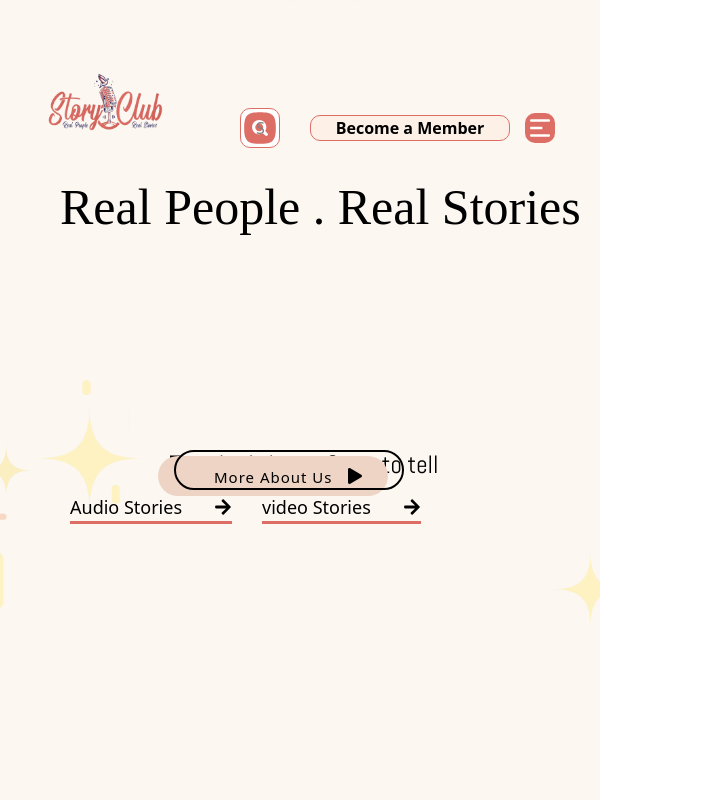
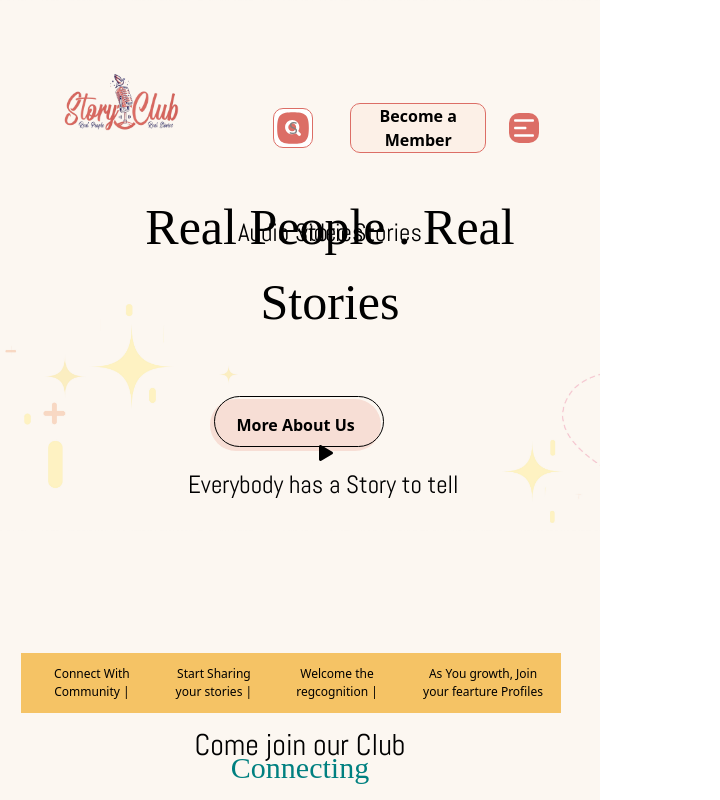
Before and after one commit to Thameem6369538954/Story-Club, a React (Create React App) app: page / in a window 600 px wide. Shown: the top 800 px of the page, 720 px wide, since content can reach past the window. Built offline with nearby package versions, Linux system fonts and the light colour scheme; a web font is replaced by a local one.

Commit message:
new  commit

```diff
--- a/src/css/Connectingpage.css
+++ b/src/css/Connectingpage.css
@@ -10,27 +10,27 @@
     justify-content: center;
 }
 .navbar-ul {
-    position: absolute;
     display: flex;
     background-color: #f5c365;
-    width: 85%;
+    width: 80%;
     padding: 10px;
-    margin-top: -25%;
-    margin-left: 5%;
     gap: 2rem;
   }
   .navbar-ul li{
+    display: flex;
+    align-items: center;
+    justify-content: center;
     list-style: none;
-
+   margin-left: 3%;
     font-weight: 400;
   }
 .story-tell-main p{
     font-size: 30px;
     font-family: 'Abel', sans-serif;
-    margin: 40px;
+    margin-top: 70px;
 }
 .story-tell-main h1{
-    margin-top: 10px;
+    margin-top: 20px;
     font-size: 50px;
     font-family: 'PT Serif Caption', serif;
 }
@@ -41,7 +41,7 @@
 }
 .Connecting-btns button{
     width: 401px;
-    margin-top: 380px;
+    margin-top: 70%;
     margin-left: 10px;
     padding: 20px;
     background-color: #eed4c5;
@@ -69,7 +69,7 @@
     align-items: center;
     justify-content: space-between;
    }
-   @media screen and (max-width:320px) {
+   @media screen and (max-width:600px) {
 
     .story-tell-main{
         background-image: url('../Images/Hdrbg.jpg');
@@ -82,24 +82,20 @@
         align-items: center;
         justify-content: center;
         position: relative;
-        margin-top: -110px;
+
     }
     .navbar-ul {
-
         display: flex;
-
         background-color: #f5c365;
         width: 95%;
         height: 50px;
         padding: 5px;
-        margin-top: -155%;
+        margin-top: -120%;
       }
       .navbar-ul li{
         gap: 0.2em;
         font-weight: 400;
         font-size: 8px;
-
-
       }
       .Connecting-btns {
         margin-top: 150px;
--- a/src/css/Header.css
+++ b/src/css/Header.css
@@ -13,10 +13,14 @@
     display: flex;
     gap: 2rem;
     align-items: center;
-    border-bottom: 3px solid #dc6e66;
     font-size: 30px;
     margin-left: -50px;
 }
+.btn-1:hover,.btn-2:hover{
+    transition: 0.5s;
+    border-bottom: 3px solid #dc6e66;
+}
+
 .header h1{
     font-size: 70px;
     margin-top: 20px;
@@ -24,11 +28,12 @@
     text-align: center;
     font-family: 'PT Serif Caption', serif;
     letter-spacing: 0.-1cm;
+    padding: 20px;
 }
 
 .play-btn{
-    margin-left: 160px;
-    margin-top: -60px;
+    margin-left: 185px;
+    margin-top: -329px;
     z-index: 1;
     position: absolute;
 }
@@ -41,94 +46,173 @@
     margin-top: 30%;
     margin-left:40%;
 }
-.kids{
-    position: absolute;
-    margin-top: 35%;
-    margin-left: -25%;
-}
 .header p{
     font-family: 'Abel', sans-serif;
     font-size: 40px;
+    padding: 20px;
 }
-.three-btn button {
-    padding: 10px;
-    font-size: 15px;
-    outline: none;
-    border: none;
-    background-color:#eed4c5;
-   margin-top: -60px;
-    position: relative;
-    letter-spacing: 1px;
-    border-radius: 20px;
-   width: 230px;
-   height: 40px;
+
+   .two-header-btns{
+    display: flex;
+    gap: 5rem;
+    margin-top: 13%;
+    margin-left: 37%;
+    width: 100%;
    }
 
-   .three-btn button::before {
-    border-radius: 20px;
-    content: '';
-    color: black;
-    /*Button's value/text-content */
+   .btn {
+    background-color: #f7ded5;
+    border: 0 solid #e5e7eb;
+    box-sizing: border-box;
+    color: #000000;
+    display: flex;
+    font-family: ui-sans-serif, system-ui, -apple-system, system-ui, "Segoe UI",
+      Roboto, "Helvetica Neue", Arial, "Noto Sans", sans-serif,
+      "Apple Color Emoji", "Segoe UI Emoji", "Segoe UI Symbol", "Noto Color Emoji";
+    font-size: 1rem;
+    font-weight: 700;
+    justify-content: center;
+    line-height: 1.75rem;
+    padding: 0.75rem 1.65rem;
+    position: relative;
+    text-align: center;
+    text-decoration: none #000000 solid;
+    text-decoration-thickness: auto;
+    width: 100%;
+    max-width: 460px;
+    position: relative;
+    cursor: pointer;
+    /* transform: rotate(-2deg); */
+    user-select: none;
+    -webkit-user-select: none;
+    touch-action: manipulation;
+    display: flex;
+    justify-content: space-around;
+    align-items: center;
+    border-radius: 1.7rem;
+    margin-top: -80%;
+  }
+
+  .btn:focus {
+    outline: 0;
+  }
+
+  .btn:after {
+    content: "";
     position: absolute;
-    top: -14%;
-    left: 7%;
-    border: 2px solid black;
-    width: 100%;
-    height: 100%;
-    color: white;
-    display: flex;
-    align-items: center;
-    justify-content: center;
-    transition: 0.15s ease-in-out;
-    font-weight: bold;
-   }
+    border: 1px solid #000000;
+    border-radius: 1.7rem;
+    bottom: 4px;
+    left: 4px;
+    width: calc(100% - 1px);
+    height: calc(100% - 1px);
+  }
 
-   .three-btn button:hover::before {
-    top: 0;
-    left: 0;
-   }
-   .two-header-btns{
-    display: flex;
-  gap: 5rem;
-    position: absolute;
-    margin-top: 37%;
-    margin-left: 37%;
+  .btn:hover:after {
+    bottom: 2px;
+    left: 2px;
+  }
 
-   }
+  @media (min-width: 768px) {
+    .btn {
+      padding: 0.75rem 3rem;
+      font-size: 1.25rem;
+    }
+  }
+@media screen and (max-width:600px) {
+    .btn-1,.btn-2{
+        margin-top: -200%;
+        display: flex;
+        gap: 2rem;
+        align-items: center;
+        font-size: 30px;
+        z-index: 1;
+        margin-left: -70px;
+    }
 
+    .header-main{
+        position: relative;
+        background-image: url('../Images/Hdrbg.jpg');
+        background-position: center;
+        background-size: cover;
+       width: 100%;
+       height: 80vh;
 
-@media screen and (max-width:600px) {
+    }
+
+    .btn {
+        background-color: #f7ded5;
+        border: 0 solid #e5e7eb;
+        box-sizing: border-box;
+        color: #000000;
+        display: flex;
+        font-family: ui-sans-serif, system-ui, -apple-system, system-ui, "Segoe UI",
+          Roboto, "Helvetica Neue", Arial, "Noto Sans", sans-serif,
+          "Apple Color Emoji", "Segoe UI Emoji", "Segoe UI Symbol", "Noto Color Emoji";
+        font-size: 1rem;
+        font-weight: 700;
+        justify-content: center;
+        line-height: 1.75rem;
+        padding: 0.75rem 1.65rem;
+        position: relative;
+        text-align: center;
+        text-decoration: none #000000 solid;
+        text-decoration-thickness: auto;
+        width: 100%;
+        max-width: 460px;
+        position: relative;
+        cursor: pointer;
+        /* transform: rotate(-2deg); */
+        user-select: none;
+        -webkit-user-select: none;
+        touch-action: manipulation;
+        display: flex;
+        justify-content: space-around;
+        align-items: center;
+        border-radius: 1.7rem;
+        margin-top: 25%;
+      }
+
+      .btn:focus {
+        outline: 0;
+      }
+
+      .btn:after {
+        content: "";
+        position: absolute;
+        border: 1px solid #000000;
+        border-radius: 1.7rem;
+        bottom: 4px;
+        left: 4px;
+        width: calc(100% - 1px);
+        height: calc(100% - 1px);
+      }
+
+      .btn:hover:after {
+        bottom: 2px;
+        left: 2px;
+      }
+
     .header h1{
         font-size: 30px;
         color: teal;
-        /* position: absolute; */
         text-align: center;
         font-family: 'PT Serif Caption', serif;
         letter-spacing: 0.-1cm;
         top: 20px;
+        padding: 20px;
         margin: auto;
     }
     .header p{
         margin: auto;
         font-family: 'Abel', sans-serif;
         font-size: 25px;
+        padding: 20px;
     }
-    .three-btn button {
-        padding: 10px;
-        font-size: 15px;
-        outline: none;
-        border: none;
-        background-color:#eed4c5;
-       margin-left: -65%;
-        /* position: relative; */
-        letter-spacing: 1px;
-        border-radius: 20px;
-       width: 230px;
-       height: 40px;
-       }
+
        .play-btn{
-        margin-left: 20%;
-        margin-top: -10px;
+        margin-left: 85%;
+        margin-top: 40px;
         z-index: 1;
     }
     .three-btn{
@@ -171,20 +255,7 @@
         font-family: 'Abel', sans-serif;
         font-size: 25px;
     }
-    .three-btn button {
-        padding: 10px;
-        font-size: 15px;
-        outline: none;
-        border: none;
-        background-color:#eed4c5;
-       margin-top: 100px;
-       margin-left: -45%;
-        position: relative;
-        letter-spacing: 1px;
-        border-radius: 20px;
-       width: 230px;
-       height: 40px;
-       }
+
        .play-btn{
         margin-left: 60px;
         margin-top: 100px;
--- /dev/null
+++ b/src/css/Home.css
@@ -0,0 +1,3 @@
+body{
+    overflow-x: hidden;
+}
--- a/src/css/Navbar.css
+++ b/src/css/Navbar.css
@@ -6,7 +6,7 @@
    */top: 20px;
 }
 .navbar-main button{
-  width: 200px;
+  width: 90%;
 }
 
 nav{
@@ -123,7 +123,7 @@ nav button{
     top: -10px;
     height: 120vh;
     width: 100%;
-    background-image: url('../Images//Navimage.jpg');
+    background-image: url('../Images/Hdrbg.jpg');
     background-position: center;
     background-size: cover;
     z-index: 3;
@@ -144,6 +144,8 @@ nav button{
   }
   .nav-links li{
   margin-top: 10px;
+  font-size: 30px;
+  color: black;
   }
   .menu{
     background-color: #dc6e66;
--- a/src/homeComponents/Header.js
+++ b/src/homeComponents/Header.js
@@ -10,19 +10,19 @@ const Header = () => {
   return (
     <div>
         <div className="header-main">
+
         <Navbar />
+
         <div className="header">
+        <div className="three-btn">
+           <NavLink to='/Hiring'><button className='btn'>More About Us</button></NavLink>
+            <FaPlay className='play-btn'/>
+        </div>
         <h1  data-aos="fade-down" data-aos-easing="linear"
      data-aos-duration="1000">Real People . Real Stories</h1>
             <p data-aos="fade-up" data-aos-easing="linear"
       >Everybody has a Story to tell</p>
-        </div>
-        <div className="three-btn">
-           <NavLink to='/Hiring'><button>More About Us</button></NavLink>
-            <FaPlay className='play-btn'/>
-        </div>
-
-        <div className="two-header-btns">
+       <div className="two-header-btns">
           <div className="btn-1">
           <NavLink to='/Featured'><p>Audio Stories</p></NavLink>
           <FaArrowRight />
@@ -33,7 +33,12 @@ const Header = () => {
           <FaArrowRight />
           </div>
         </div>
+
         </div>
+
+
+        </div>
+
 
 
     </div>
--- a/src/pages/Home.js
+++ b/src/pages/Home.js
@@ -3,7 +3,7 @@ import Header from '../homeComponents/Header'
 import Navbar from '../homeComponents/Navbar'
 import Connectingpage from '../homeComponents/Connectingpage.js'
 import Workshop from '../homeComponents/Workshop.js'
-
+import '../css/Home.css'
 const Home = () => {
   return (
     <div>
```
